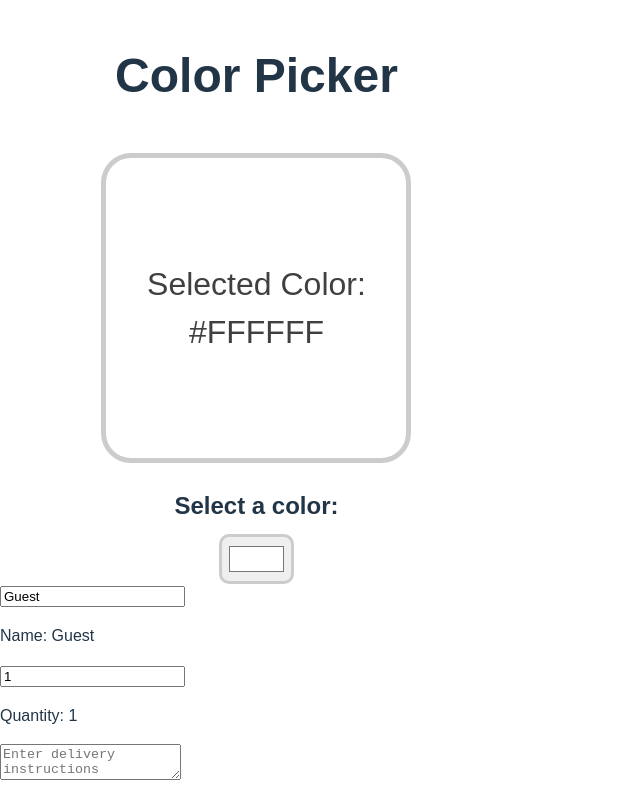
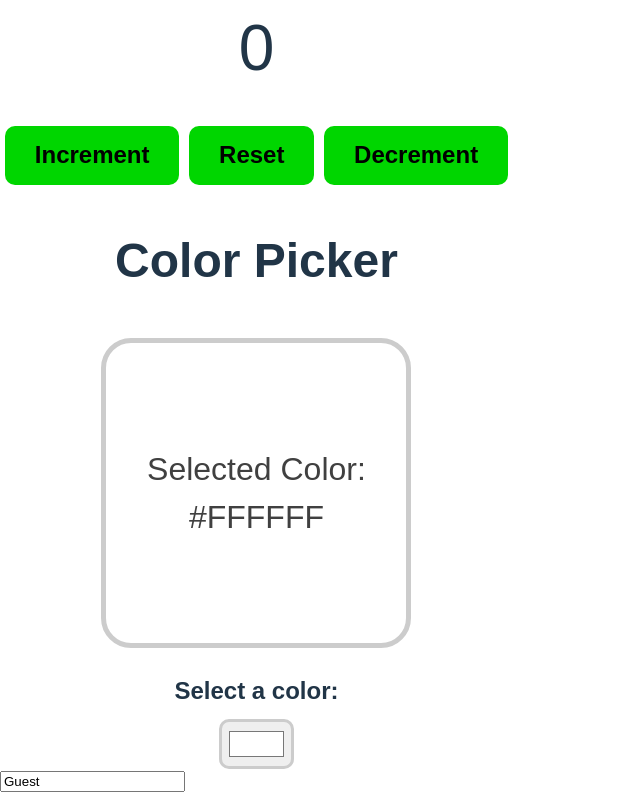
Before and after one commit to niklonberg/bro-code-react-course, a React (Vite) app: page / in a window 1280 px wide. Shown: the top 800 px of the page, without its empty margins (0-640 px from the left). Built offline with nearby package versions, Linux system fonts and the light colour scheme.

Commit message:
add UpdateFunction.tsx

```diff
--- a/src/App.tsx
+++ b/src/App.tsx
@@ -13,6 +13,7 @@ import UseStateExample from "./components/UseStateExample.js";
 import Counter from "./components/Counter.js";
 import OnChangeExample from "./components/OnChangeExample.js";
 import ColorPicker from "./components/ColorPicker.js";
+import CounterUpdateFnsExample from "./components/UpdateFunction.js";
 
 function App() {
   const fruits = [
@@ -33,6 +34,7 @@ function App() {
 
   return (
     <>
+      <CounterUpdateFnsExample />
       <ColorPicker />
       <OnChangeExample />
       <Counter />
--- /dev/null
+++ b/src/components/UpdateFunction.tsx
@@ -0,0 +1,69 @@
+import { useState } from "react";
+
+function CounterUpdateFnsExample() {
+  const [count, setCount] = useState(0);
+
+  function increment() {
+    //Uses the CURRENT state to calculate the NEXT state
+    //set functions do not trigger an update
+    //react batches together state updates for performance reasons
+    //NEXT state becomes the CURRENT state after an update
+
+    //ergo below doesnt work
+    setCount(count + 1);
+    //normally count value update would update here
+    setCount(count + 1);
+    //and here again
+    setCount(count + 1);
+
+    // what actually happens is this:
+    setCount(0 + 1);
+    // count didnt update yet, so it is still 0
+    setCount(0 + 1);
+    // once again it happens
+    setCount(0 + 1);
+  }
+
+  function incrementUpdaterFn() {
+    // takes the PENDING state to calculate the NEXT state.
+    // react puts your update function in a queue (waiting in line)
+    // during the next render, it will call them in the same order
+
+    setCount((prevCount) => prevCount + 1);
+    setCount((prevCount) => prevCount + 1);
+    setCount((prevCount) => prevCount + 1);
+
+    // OR, by first letter of state variable (react naming convention), less verbose
+    // setCount((c) => c + 1);
+    // setCount((c) => c + 1);
+    // setCount((c) => c + 1);
+  }
+
+  function decrement() {
+    setCount((c) => c - 1);
+    setCount((c) => c - 1);
+    setCount((c) => c - 1);
+  }
+
+  function reset() {
+    //updater function not necessary here, as we dont care about the prev state
+    setCount(0);
+  }
+
+  return (
+    <div className="counter-container">
+      <p className="count-display">{count}</p>
+      <button className="counter-btn" onClick={incrementUpdaterFn}>
+        Increment
+      </button>
+      <button className="counter-btn" onClick={reset}>
+        Reset
+      </button>
+      <button className="counter-btn" onClick={decrement}>
+        Decrement
+      </button>
+    </div>
+  );
+}
+
+export default CounterUpdateFnsExample;
```
Also changed, not shown: notes.txt.
